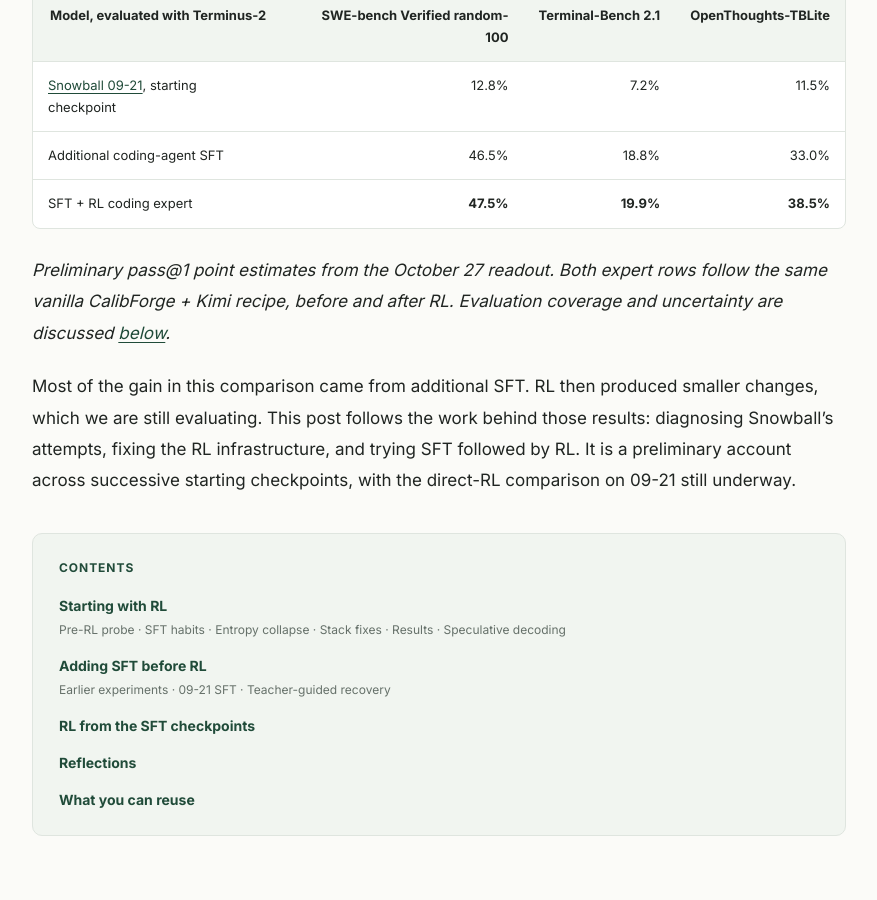
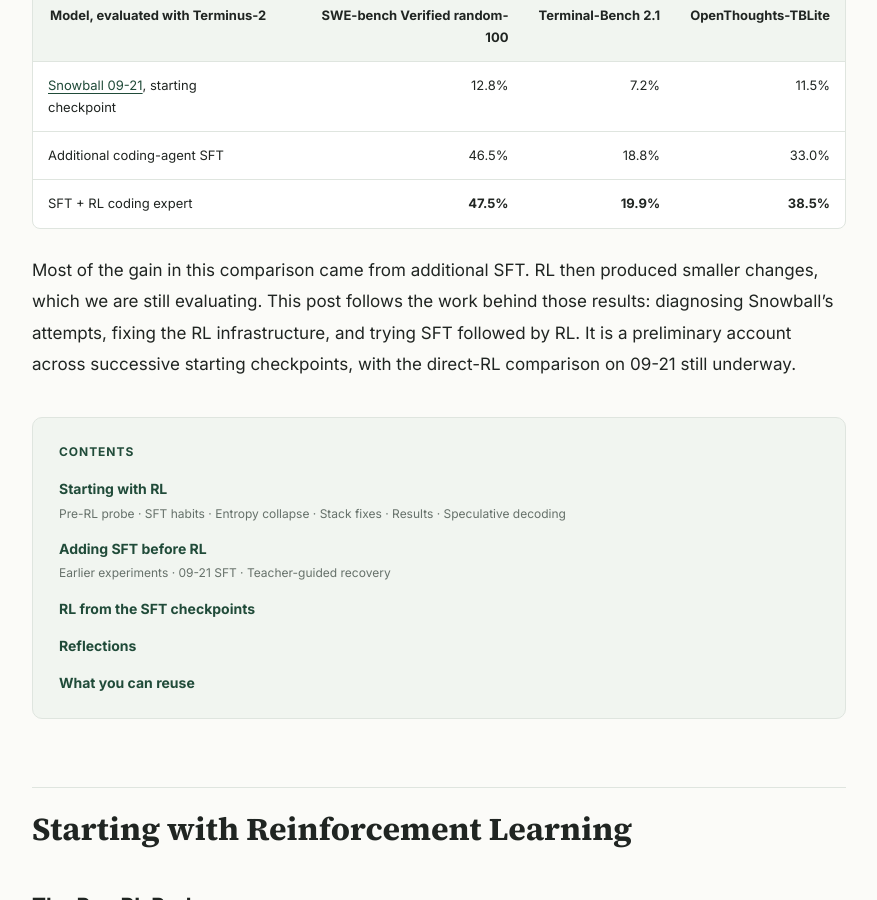
Before and after one commit to lukedhlee/lukedhlee.github.io, a Jekyll site: the page built from _posts/2026-10-21-turning-snowball-into-a-coding-agent.md, in a window 1280 px wide and 900 px high, scrolled down 1868 px. Shown: the whole window, without its empty margins (201-1078 px from the left). Built offline with Jekyll 4.4.1, drawn with Linux system fonts in a browser that asks for light colours.

Commit message:
Remove note below opening performance table

```diff
--- a/_posts/2026-10-21-turning-snowball-into-a-coding-agent.md
+++ b/_posts/2026-10-21-turning-snowball-into-a-coding-agent.md
@@ -31,8 +31,6 @@
 | SFT + RL coding expert | **47.5%** | **19.9%** | **38.5%** |
 
 </div>
-
-*Preliminary pass@1 point estimates from the October 27 readout. Both expert rows follow the same vanilla CalibForge + Kimi recipe, before and after RL. Evaluation coverage and uncertainty are discussed [below](#rl-from-the-sft-checkpoints).*
 
 Most of the gain in this comparison came from additional SFT. RL then produced smaller changes, which we are still evaluating. This post follows the work behind those results: diagnosing Snowball’s attempts, fixing the RL infrastructure, and trying SFT followed by RL. It is a preliminary account across successive starting checkpoints, with the direct-RL comparison on 09-21 still underway.
 
```
